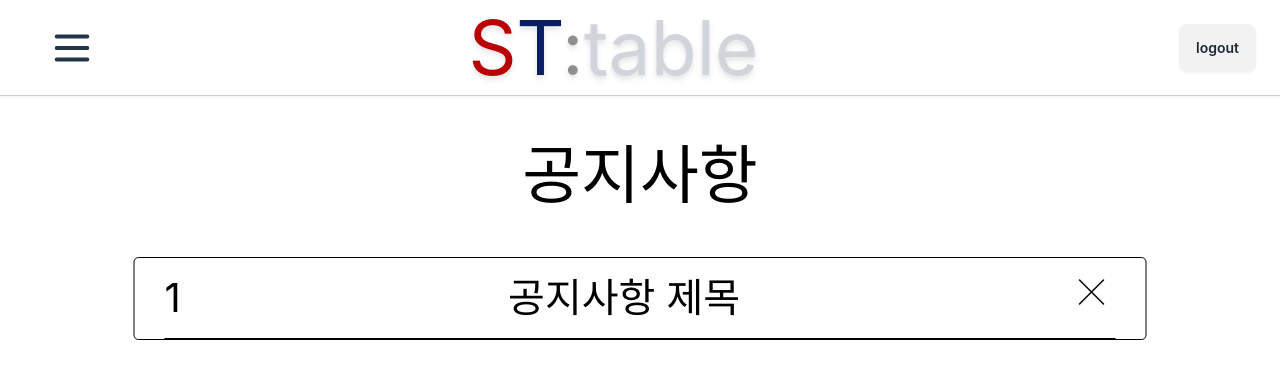
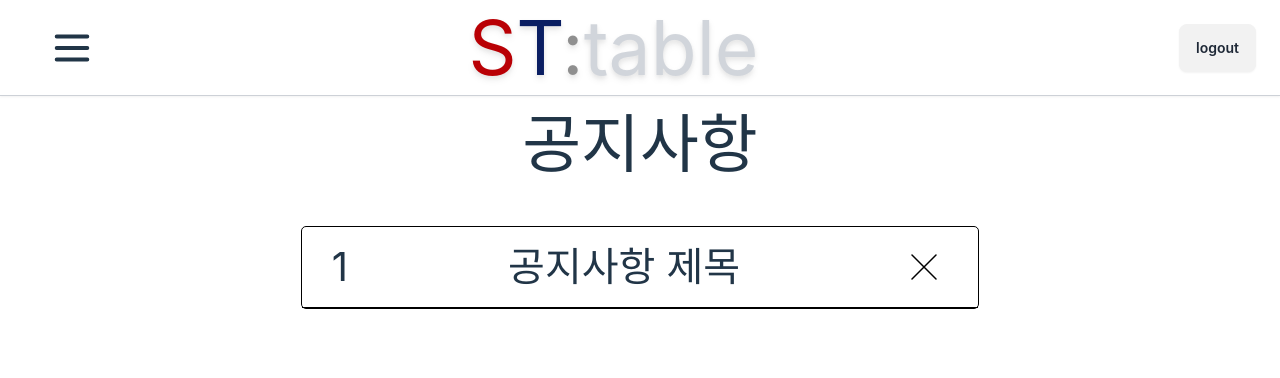
Before and after one commit to ST-Order/STORDER_ADMIN_FRONTEND, a React (Vite) app: page /notice-update/list in a window 1280 px wide. Shown: the top 378 px of the page. Built offline with nearby package versions, Linux system fonts and the light colour scheme.

Commit message:
공지사항 로직 연습! 화이팅 할 수 있다!

```diff
--- a/src/Home/Button.tsx
+++ b/src/Home/Button.tsx
@@ -13,7 +13,7 @@
       onClick={() => {
         nav(link);
       }}
-      className={`flex cursor-pointer justify-center items-center w-[515px] h-[100px] px-[62px] py-[26px] rounded-[15px] bg-[${
+      className={`flex cursor-pointer justify-center items-center w-[500px] h-[100px] px-[62px] py-[26px] rounded-[15px] bg-[${
         color || "#435fff"
       }] text-[40px] font-bold text-white`}
     >
--- a/src/Home/Notice.tsx
+++ b/src/Home/Notice.tsx
@@ -100,8 +100,8 @@
               placeholder="메뉴에 대한 간단한 설명이나 재료, 맛 등을 알려주세요 !"
             />
           </div>
-          <div className="flex justify-evenly">
-            <Button link="" text="제출하기" color="#B90005" />
+          <div className="flex justify-evenly gap-5">
+            <Button link="" text="제출하기" color="#b90005" />
             <Button link="" text="취소" />
           </div>
         </form>
--- a/src/Home/NoticeList.tsx
+++ b/src/Home/NoticeList.tsx
@@ -1,36 +1,34 @@
-import { useForm } from "react-hook-form";
 import Navbar from "./Navbar";
-import { ChangeEvent, useState } from "react";
-import { useLocation } from "react-router-dom";
+import noticeEx from "./noticeEx.json";
+import { useEffect } from "react";
 
 // 등록한 게시물을 보여주는 페이지
 
 function NoticeList() {
-  const location = useLocation();
-  const noticeData = location.state?.noticeData; // 데이터 존재 여부 확인
-  console.log("Received noticeData:", noticeData); // 디버깅용 로그
+  // const location = useLocation();
+  // const noticeData = location.state?.noticeData; // 데이터 존재 여부 확인
+  // console.log("Received noticeData:", noticeData); // 디버깅용 로그
 
-  interface Props {
-    title: string;
-  }
+  useEffect(() => {
+    // console.log("NoticeList rendered");
+    console.log(noticeEx);
+  }, []);
 
-  function NoticeList({ title }: Props) {
   return (
-      <div className="flex flex-col justify-start items-start flex-grow-0 flex-shrink-0 px-[30px] rounded-[5px] border border-black">
-        <div className="flex justify-between items-start flex-grow-0 flex-shrink-0 w-[951px] relative py-2.5 border-t-0 border-r-0 border-b border-l-0 border-black">
-          <p className="flex-grow-0 flex-shrink-0 text-[40px] text-left text-black">
-            1
-          </p>
-          <p className="flex-grow-0 flex-shrink-0 text-[40px] text-left text-black">
-            {title}
-          </p>
+    <Navbar>
+      <div className="flex flex-col justify-center items-center gap-[34px]">
+        <p className="text-[64px] font-bold text-center ">공지사항</p>
+        <div className="flex flex-col items-start rounded-[5px] border border-black">
+          <div className="flex justify-between px-[30px] py-2.5 border-b border-black items-center text-[40px] gap-40">
+            <p>1</p>
+            <p>공지사항 제목</p>
             <svg
               width={48}
               height={48}
               viewBox="0 0 48 48"
               fill="none"
               xmlns="http://www.w3.org/2000/svg"
-            className="flex-grow-0 flex-shrink-0 w-12 h-12 relative"
+              className=" w-12 h-12 relative"
               preserveAspectRatio="xMidYMid meet"
             >
               <path
@@ -43,30 +41,7 @@
             </svg>
           </div>
         </div>
-    );
-  }
-
-  return (
-    <Navbar>
-      <div className="flex flex-col justify-start items-start w-[1203px] absolute left-[50%] top-[127px] transform -translate-x-[50%] gap-[54px]">
-        <div className="flex flex-col justify-center items-center self-stretch flex-grow-0 flex-shrink-0 gap-[34px]">
-          <div className="flex justify-center items-center flex-grow-0 flex-shrink-0 relative w-full">
-            <p className="text-[64px] font-bold text-center text-black">
-              공지사항
-            </p>
       </div>
-          <NoticeList title="공지사항 제목"></NoticeList>
-        </div>
-      </div>
-
-      {/* <div>
-        <h1>공지사항 목록</h1>
-        {noticeData ? (
-        <p>입력된 상세 설명: {noticeData}</p>
-      ) : (
-        <p>등록된 공지사항이 없습니다.</p>
-      )}
-      </div> */}
     </Navbar>
   );
 }
--- /dev/null
+++ b/src/Home/noticeEx.json
@@ -0,0 +1,20 @@
+{
+  "code": "",
+  "message": "",
+  "data": [
+    {
+      "id": 1,
+      "storeId": 1,
+      "storeName": "바비든든",
+      "title": "영업 시간 변경 안내",
+      "createdAt": "2024-11-08T10:00:00"
+    },
+    {
+      "id": 2,
+      "storeId": 102,
+      "storeName": "포포420",
+      "title": "신메뉴 출시 안내",
+      "createdAt": "2024-11-07T15:00:00"
+    }
+  ]
+}
--- a/tailwind.config.js
+++ b/tailwind.config.mjs
@@ -1,8 +1,11 @@
 /** @type {import('tailwindcss').Config} */
+// tailwind.config.js
+import daisyui from "daisyui";
+
 export default {
   content: ["./index.html", "./src/**/*.{js,ts,jsx,tsx}"],
   theme: {
     extend: {},
   },
-  plugins: [require("daisyui")],
+  plugins: [daisyui],
 };
```
Lines whose indentation alone changed are shown as unchanged.
